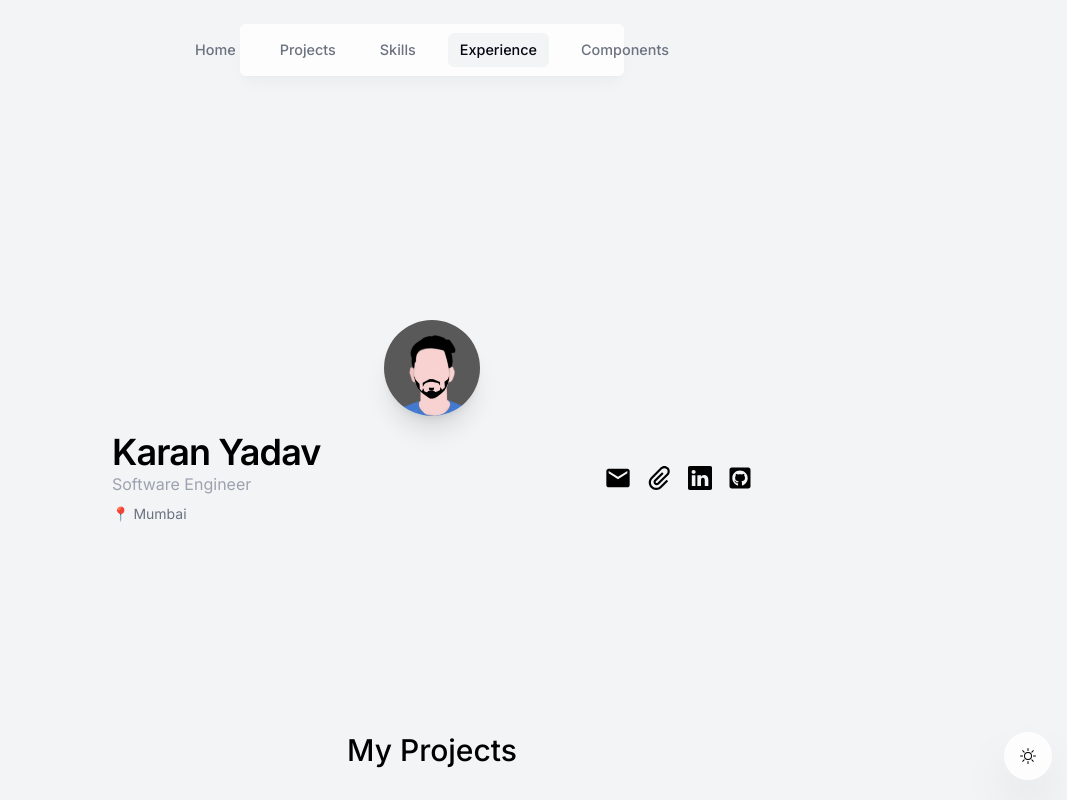
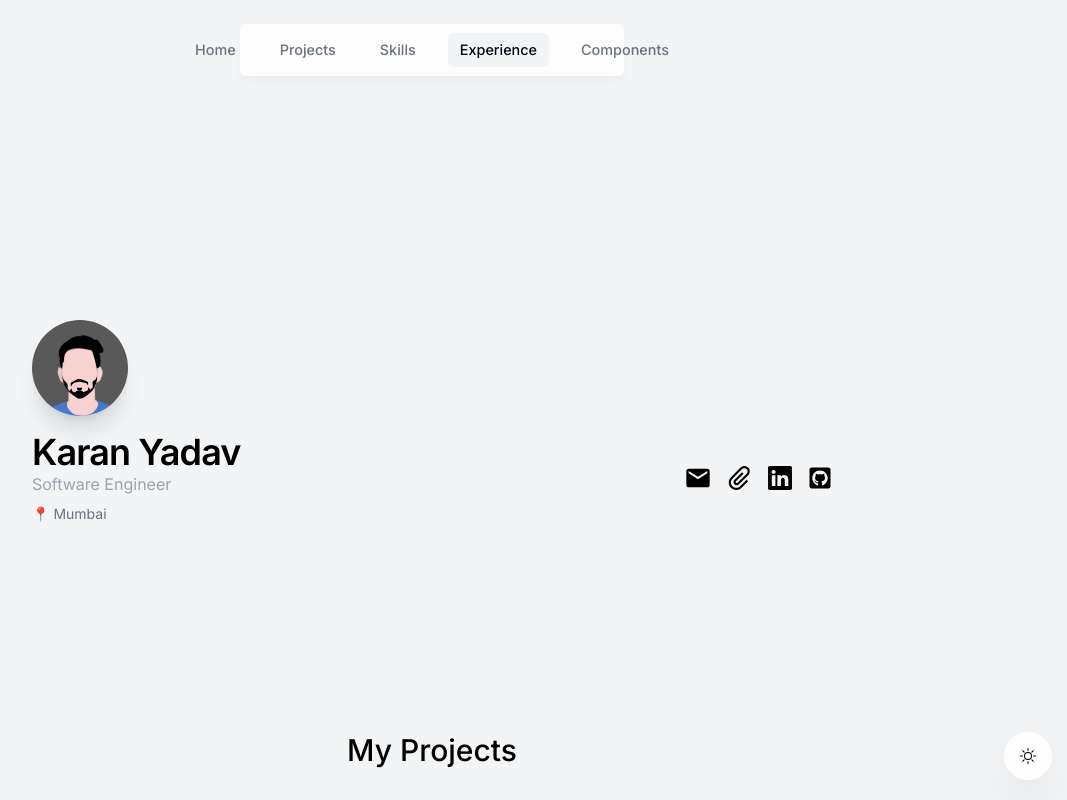
Before and after one commit to karanyadavv/portfolio, a Next.js app: page / in a window 1280 px wide. Shown: the top 800 px of the page, without its empty margins (208-1275 px from the left). Built offline with nearby package versions, Linux system fonts and the light colour scheme.

Commit message:
fixed left alignment of profile

```diff
--- a/components/intro.tsx
+++ b/components/intro.tsx
@@ -15,9 +15,9 @@ export default function Intro() {
     <section
       ref={ref}
       id="home"
-      className="mb-20 mt-44 flex w-full flex-col md:mb-52 md:max-w-[50rem] md:items-center"
+      className="mb-20 mt-44 flex w-full flex-col md:mb-52 md:max-w-[50rem]"
     >
-      <div className="flex items-start">
+      <div>
         <Image
           src="/karan.jpg"
           alt="Karan's portrait"
@@ -27,7 +27,7 @@ export default function Intro() {
           className="h-24 w-24 rounded-full object-cover shadow-xl"
         />
       </div>
-      <div className="md:flex md:w-[80%] md:justify-between">
+      <div className="md:flex md:justify-between">
         <h1 className="mt-4 flex flex-col text-left">
           <span className="text-4xl font-semibold tracking-tight">
             Karan Yadav
```
